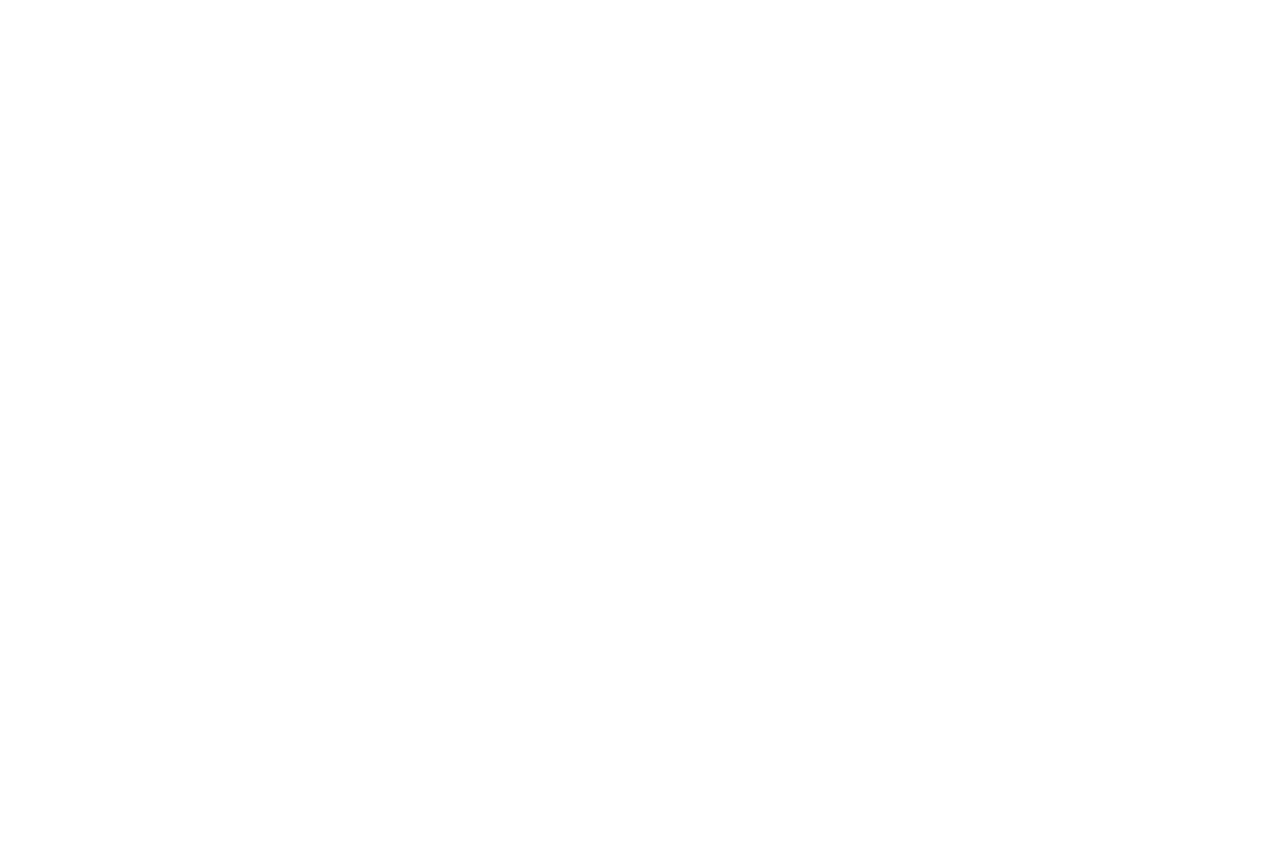
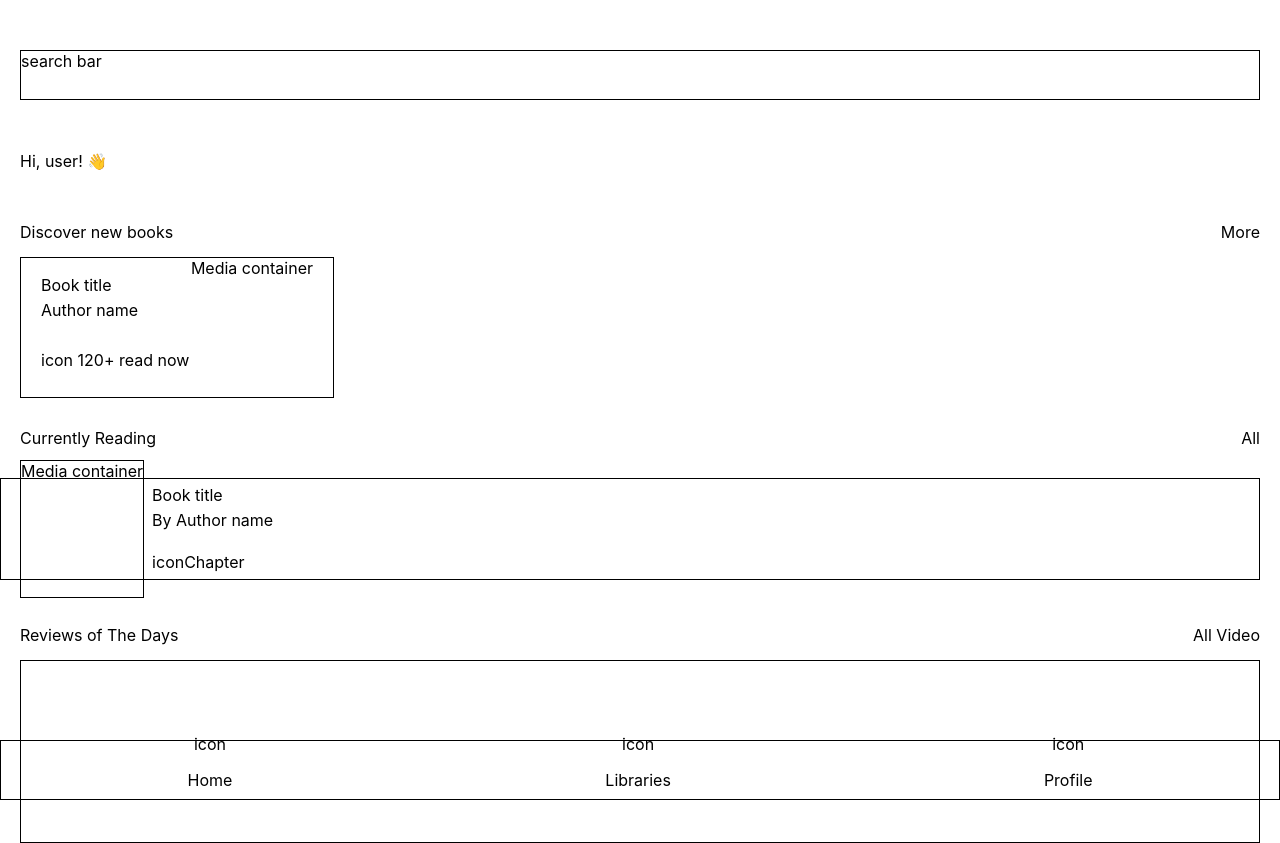
Before and after one commit to FotonTech/frontend-challenge, a React (Create React App) app in the folder web-library/: page / in a window 1280 px wide. Before the commit the page ends 800 px from the top, so only its background shows below. Built offline with nearby package versions, Linux system fonts and the light colour scheme; the HTML template or start-up script is replaced by a standard one.

Commit message:
added home base "skeleton"

```diff
--- /dev/null
+++ b/web-library/src/components/bottomAppBar/bottomAppBar.tsx
@@ -0,0 +1,42 @@
+import styled from "styled-components"
+
+const Wrapper = styled.div`
+  height: 60px;
+  position: fixed;
+  bottom: 0;
+  left: 0;
+  border: 1px solid black;
+  text-align: center;
+  width: 100vw;
+  box-sizing: border-box;
+  display: flex;
+  justify-content: space-around;
+  align-items: center;
+`
+
+const BottomAppBar = () => {
+return (
+    <Wrapper>
+      <div>
+        <div>
+          icon
+        </div>
+        <p>Home</p>
+      </div>
+      <div>
+        <div>
+          icon
+        </div>
+        <p>Libraries</p>
+      </div>
+      <div>
+        <div>
+          icon
+        </div>
+        <p>Profile</p>
+      </div>
+    </Wrapper>
+  )
+}
+
+export default BottomAppBar
--- a/web-library/src/components/pageWrapper/pageWrapper.tsx
+++ b/web-library/src/components/pageWrapper/pageWrapper.tsx
@@ -2,7 +2,6 @@
 import styled from 'styled-components'
 
 const Wrapper = styled.div`
-  max-width: 100vw;
   width: 100vw;
 `
 
--- /dev/null
+++ b/web-library/src/components/searchBar/searchBar.tsx
@@ -0,0 +1,18 @@
+import styled from "styled-components"
+
+const Wrapper = styled.div`
+  max-width: 100%;
+  height: 48px;
+  margin: 50px 20px 30px 20px;
+  border: 1px solid black;
+`
+
+const SearchBar = () => {
+  return (
+    <Wrapper>
+      search bar
+    </Wrapper>
+  )
+}
+
+export default SearchBar
--- /dev/null
+++ b/web-library/src/pages/home/components/bookReviews/bookReviewMedia.tsx
@@ -0,0 +1,18 @@
+import React from 'react'
+import styled from 'styled-components'
+
+const Wrapper = styled.div`
+  margin-top: 15px;
+  border: 1px solid black;
+  height: 181px;
+`
+
+const BookReviewMedia: React.FC = () => {
+  return (
+    <Wrapper>
+
+    </Wrapper>
+  )
+}
+
+export default BookReviewMedia
--- /dev/null
+++ b/web-library/src/pages/home/components/bookReviews/bookReviews.tsx
@@ -0,0 +1,27 @@
+import React from 'react'
+import styled from 'styled-components'
+import BookReviewMedia from './bookReviewMedia'
+
+const Wrapper = styled.div`
+  margin: 45px 20px 0 20px;
+`
+
+const HeadSection = styled.div`
+  margin-bottom: 15px;
+  display: flex;
+  justify-content: space-between;
+`
+
+const BookReviews: React.FC = () => {
+  return (
+    <Wrapper>
+      <HeadSection>
+        <span>Reviews of The Days</span>
+        <span>All Video</span>
+      </HeadSection>
+      <BookReviewMedia />
+    </Wrapper>
+  )
+}
+
+export default BookReviews
--- /dev/null
+++ b/web-library/src/pages/home/components/booksDiscovery/bookCard.tsx
@@ -0,0 +1,52 @@
+import React from 'react'
+import styled from 'styled-components'
+
+const Wrapper = styled.div`
+  width: 272px;
+  height: 139px;
+  padding: 0 20px;
+  display: flex;
+  justify-content: space-between;
+  border: 1px solid black;
+`
+
+const BookInfoWrapper = styled.div`
+  display: flex;
+  flex-direction: column;
+`
+
+const BookTitle = styled.span`
+  margin-top: 17px;
+`
+
+const AuthorName = styled.span`
+  margin-top: 5px;
+`
+
+const BookStats = styled.div`
+  margin-top: 30px;
+`
+
+const MediaContainer = styled.div`
+`
+
+const BookCard: React.FC = () => {
+  return (
+    <Wrapper>
+      <BookInfoWrapper>
+        <BookTitle>Book title</BookTitle>
+        <AuthorName>Author name</AuthorName>
+        <BookStats>
+          <span>icon </span>
+          <span>120+ read now</span>
+        </BookStats>
+      </BookInfoWrapper>
+
+      <MediaContainer>
+        Media container
+      </MediaContainer>
+    </Wrapper>
+  )
+}
+
+export default BookCard
--- /dev/null
+++ b/web-library/src/pages/home/components/booksDiscovery/booksDiscovery.tsx
@@ -0,0 +1,27 @@
+import React from 'react'
+import styled from 'styled-components'
+import BookCard from './bookCard'
+
+const Wrapper = styled.div`
+  margin: 0 20px;
+`
+
+const HeadSection = styled.div`
+  margin-bottom: 15px;
+  display: flex;
+  justify-content: space-between;
+`
+
+const BooksDiscovery: React.FC = () => {
+  return (
+    <Wrapper>
+      <HeadSection>
+        <span>Discover new books</span>
+        <span>More</span>
+      </HeadSection>
+      <BookCard />
+    </Wrapper>
+  )
+}
+
+export default BooksDiscovery
--- /dev/null
+++ b/web-library/src/pages/home/components/greetingUserMessage/greetingUserMessage.tsx
@@ -0,0 +1,35 @@
+import React from 'react'
+import styled from 'styled-components'
+
+const Wrapper = styled.div`
+  display: flex;
+  align-items: center;
+  margin: 0 20px 30px 20px;
+`
+
+const UserMessage = styled.p`
+  line-height: 30px;
+`
+
+const DEFAULT_USER_MESSAGE = 'user'
+
+interface GreetingUserMessageProps {
+  userName?: string
+}
+
+const GreetingUserMessage: React.FC<GreetingUserMessageProps> = ({ userName }) => {
+
+  return (
+    <Wrapper>
+      <UserMessage>
+        Hi,&nbsp;
+      </UserMessage>
+      <UserMessage>
+      {userName || DEFAULT_USER_MESSAGE}! &#128075;
+      </UserMessage>
+    </Wrapper>
+
+  )
+}
+
+export default GreetingUserMessage
--- /dev/null
+++ b/web-library/src/pages/home/components/readingSummary/currentReadBookCard.tsx
@@ -0,0 +1,58 @@
+import React from 'react'
+import styled from 'styled-components'
+
+const Wrapper = styled.div`
+  height: 100px;
+  min-width: 300px;
+  padding: 0 19px;
+  margin-top: 30px;
+  display: flex;
+  align-items: center;
+  border: 1px solid black;
+  margin-left: -20px;
+`
+
+const BookInfoWrapper = styled.div`
+  display: flex;
+  flex-direction: column;
+  margin-left: 8px;
+`
+
+const BookTitle = styled.span`
+  margin-top: 10px;
+`
+
+const AuthorName = styled.span`
+  margin-top: 5px;
+`
+
+const BookStats = styled.div`
+  margin-top: 22px;
+  margin-bottom: 12px;
+`
+
+const MediaContainer = styled.div`
+  height: 136px;
+  border: 1px solid black;
+`
+
+const CurrentReadBookCard: React.FC = () => {
+  return (
+    <Wrapper>
+      <MediaContainer>
+        Media container
+      </MediaContainer>
+
+      <BookInfoWrapper>
+        <BookTitle>Book title</BookTitle>
+        <AuthorName>By Author name</AuthorName>
+        <BookStats>
+          <span>icon</span>
+          <span>Chapter</span>
+        </BookStats>
+      </BookInfoWrapper>
+    </Wrapper>
+  )
+}
+
+export default CurrentReadBookCard
--- /dev/null
+++ b/web-library/src/pages/home/components/readingSummary/readingSummary.tsx
@@ -0,0 +1,26 @@
+import React from 'react'
+import styled from 'styled-components'
+import CurrentReadBookCard from './currentReadBookCard'
+
+const Wrapper = styled.div`
+  margin: 30px 20px 0 20px;
+`
+
+const HeadSection = styled.div`
+  display: flex;
+  justify-content: space-between;
+`
+
+const ReadingSummary: React.FC = () => {
+  return (
+    <Wrapper>
+      <HeadSection>
+        <span>Currently Reading</span>
+        <span>All</span>
+      </HeadSection>
+      <CurrentReadBookCard />
+    </Wrapper>
+  )
+}
+
+export default ReadingSummary
--- a/web-library/src/pages/home/home.tsx
+++ b/web-library/src/pages/home/home.tsx
@@ -1,8 +1,20 @@
+import BottomAppBar from '../../components/bottomAppBar/bottomAppBar'
 import PageWrapper from '../../components/pageWrapper/pageWrapper'
+import SearchBar from '../../components/searchBar/searchBar'
+import BookReviews from './components/bookReviews/bookReviews'
+import BooksDiscovery from './components/booksDiscovery/booksDiscovery'
+import GreetingUserMessage from './components/greetingUserMessage/greetingUserMessage'
+import ReadingSummary from './components/readingSummary/readingSummary'
 
 const Home = () => {
   return (
     <PageWrapper>
+      <SearchBar />
+      <GreetingUserMessage />
+      <BooksDiscovery />
+      <ReadingSummary />
+      <BookReviews />
+      <BottomAppBar />
     </PageWrapper>
   )
 }
```
